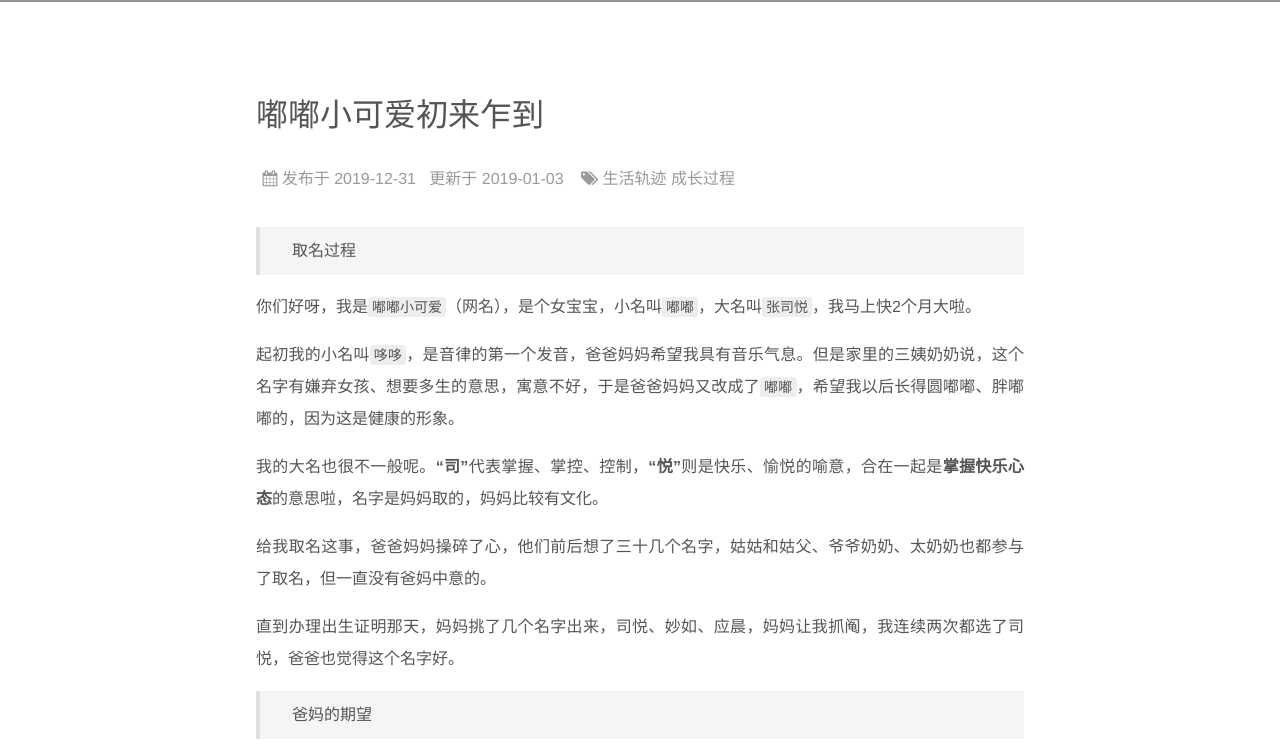
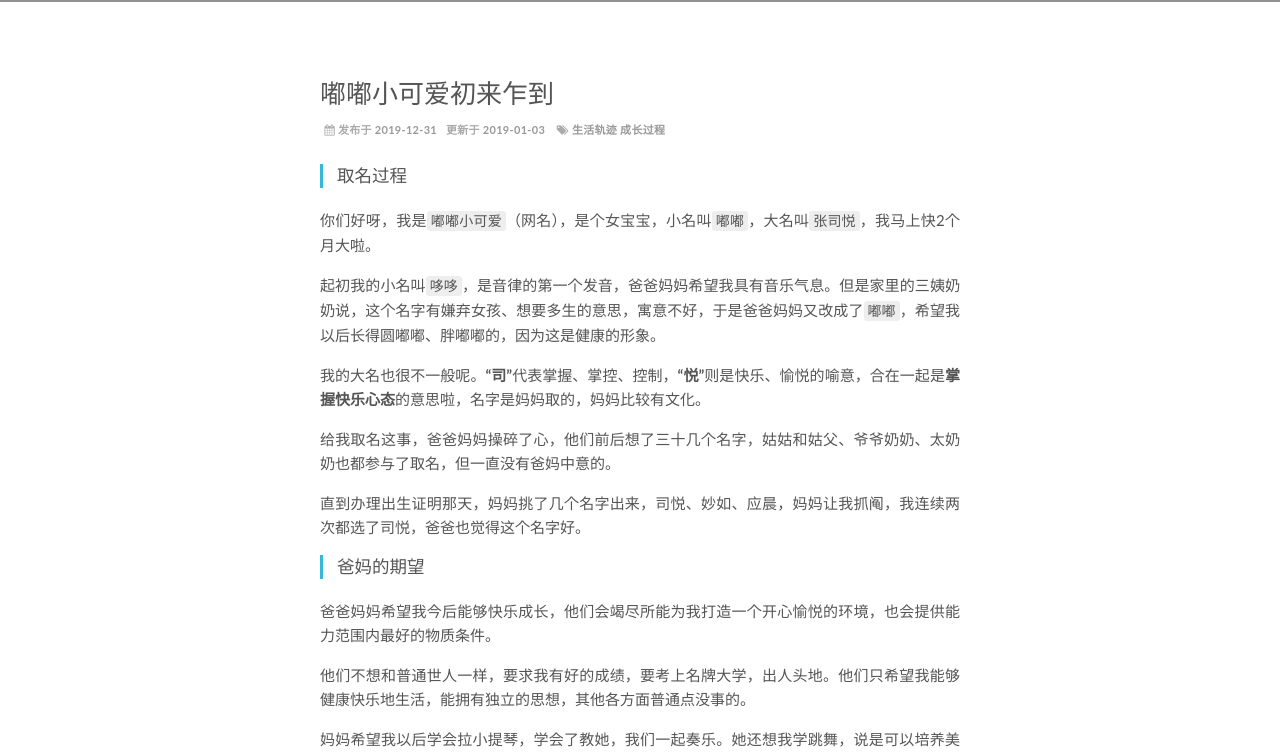
Before and after one commit to hisiyue/hisiyue.github.io, a plain HTML site: page 2019/12/31/hello-everyone/index.html in a window 1280 px wide. Shown: the part 798-1550 px from the top of the page. Drawn offline with Linux system fonts and the light colour scheme; some packages are replaced by stand-ins of ours; no server answers; grey boxes are pictures that could not be loaded; a script that the page names is missing.

Commit message:
Site updated: 2020-01-03 19:41:02

```diff
--- a/css/Annie.css
+++ b/css/Annie.css
@@ -163,11 +163,12 @@ hr {
   margin-bottom: 1rem;
 }
 blockquote {
-  quotes: none;
-  border-left: 4px solid #e0e0e0;
-  background: #f5f5f5;
-  margin-bottom: 1rem;
-  padding: 0.5rem 0.5rem 0.5rem 2rem;
+  border-left: 3px solid #34b9d7;
+  margin: 0 0 20px;
+  padding: 0 0 0 14px;
+  border-color: #34b9d7;
+  font-size: 17.5px;
+  font-family: 'Vidaloka', serif;
 }
 blockquote p {
   margin-bottom: 0;
@@ -1723,26 +1724,31 @@ main {
   }
 }
 .layout-post {
-  width: 60%;
+  width: 50%;
   margin: 0em auto;
   padding: 5em 0;
   border: 1px solid transparent;
   background-color: #fff;
 }
 #layout-post {
-/*font-family: Ovo,Georgia,STZhongsong,"Microsoft YaHei",serif;*/
-  font-size: 1rem;
-  line-height: 2;
+  font-family: 'Lato', sans-serif;
+  font-size: 15px;
+  line-height: 24px;
 }
 .article-title {
-  font-size: 2rem;
-  color: #333;
+  font-family: 'Vidaloka', serif;
+  font-size: 26px;
+  color: #3c3c3c;
 }
 .article-title a {
   border-bottom: 0;
 }
 .article-meta {
-  color: #999;
+  font-size: 11px;
+  color: #aaa;
+  letter-spacing: 0.3px;
+  font-weight: 700;
+  text-transform: uppercase;
   margin: 1em 0 2em;
 }
 .article-meta a {
```
Also changed, not shown: searchVersion.txt, 2 other files.
